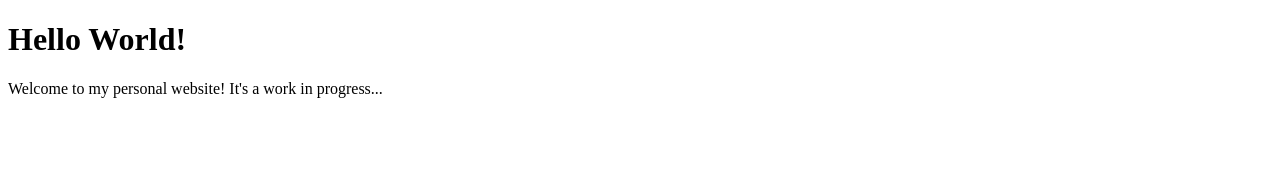
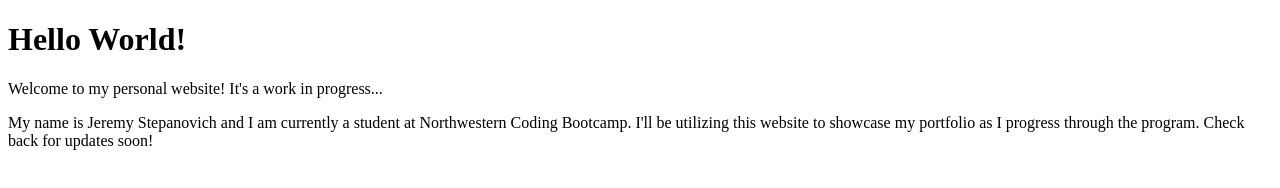
Before and after one commit to jstep1/jstep1.github.io, a plain HTML site: page index.html in a window 1280 px wide. Drawn offline with Linux system fonts and the light colour scheme.

Commit message:
Added description of website

```diff
--- a/index.html
+++ b/index.html
@@ -5,6 +5,7 @@
 </head>
 <body>
     <h1>Hello World!</h1>
-        <p> Welcome to my personal website! It's a work in progress...</p>
+        <p>Welcome to my personal website! It's a work in progress...</p>
+        <p>My name is Jeremy Stepanovich and I am currently a student at Northwestern Coding Bootcamp. I'll be utilizing this website to showcase my portfolio as I progress through the program. Check back for updates soon!</p>
 </body>
 </html>
```
